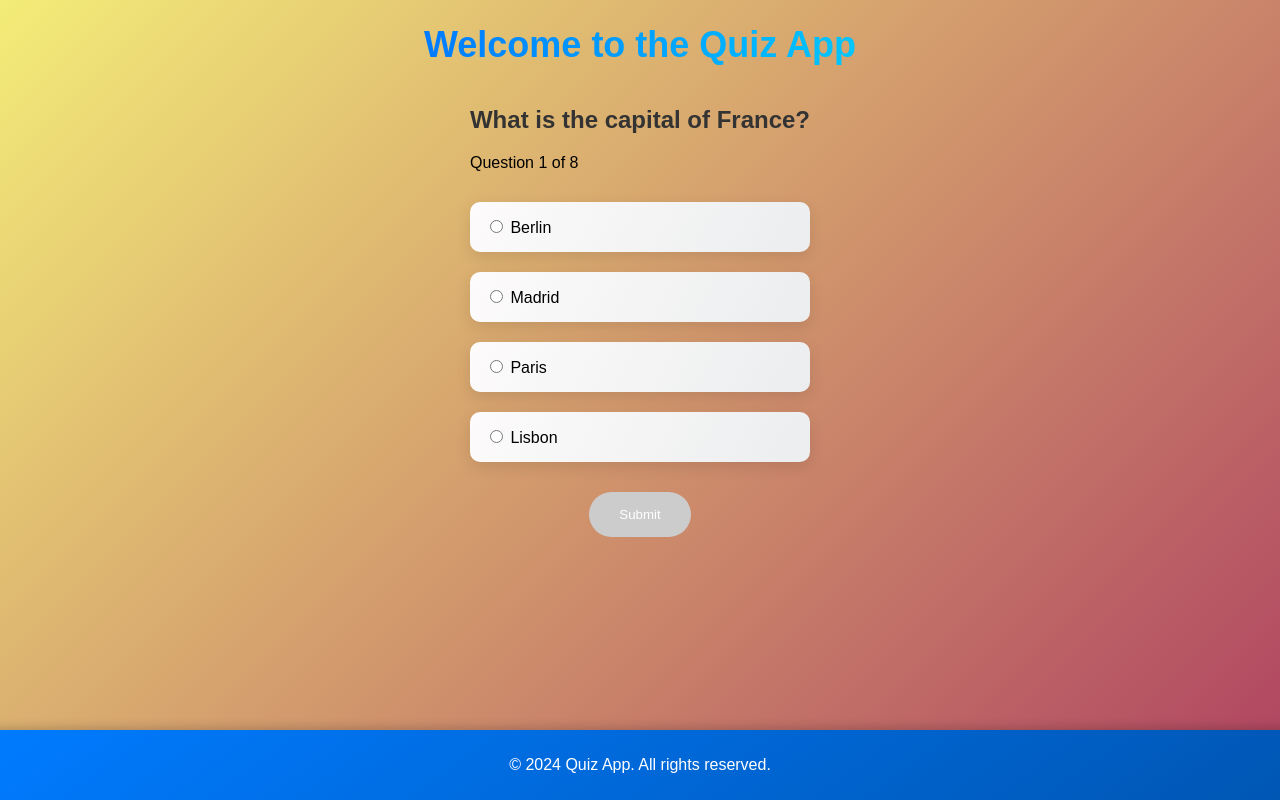
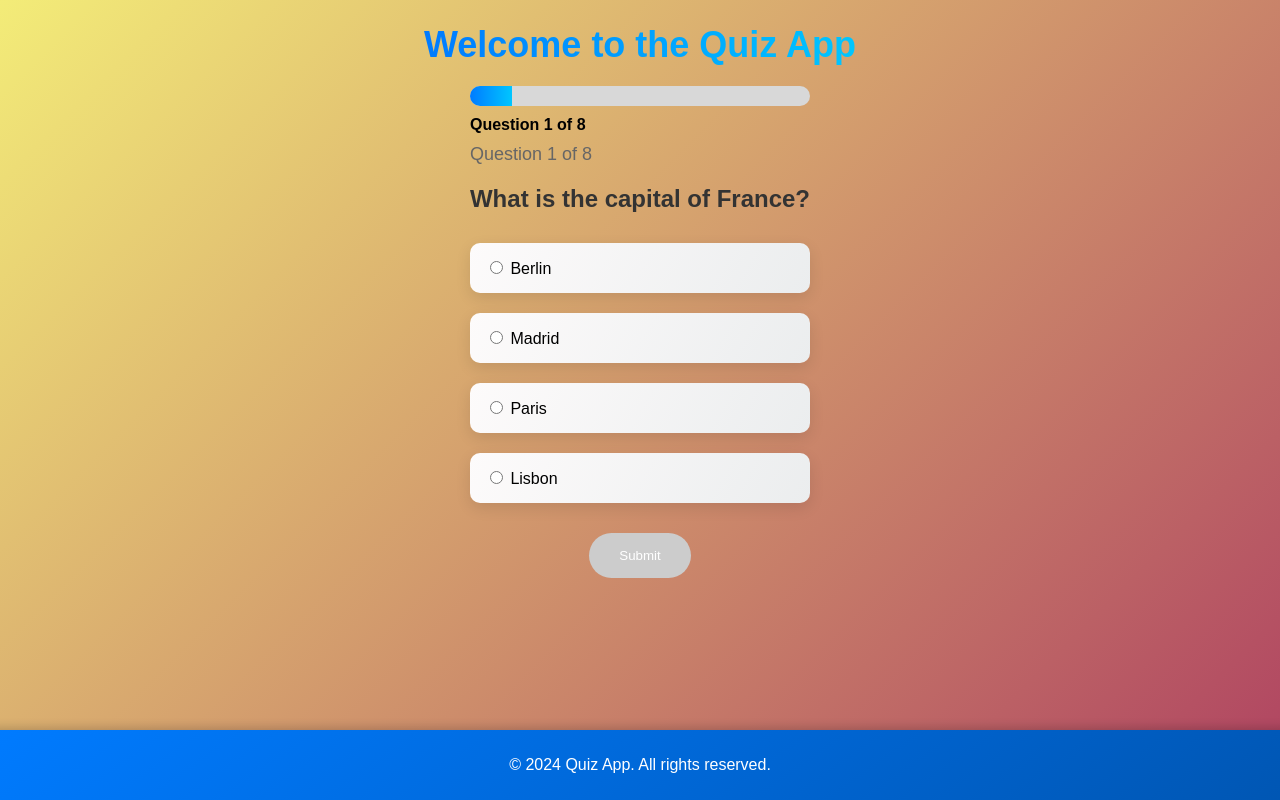
Before and after one commit to kirankumar2007/quizapp, a plain HTML site: page index.html in a window 1280 px wide. Drawn offline with Linux system fonts and the light colour scheme.

Commit message:
added progress bar and added debugging statements

```diff
--- a/index.html
+++ b/index.html
@@ -11,10 +11,16 @@
         <h1>Welcome to the Quiz App</h1>
     </header>
     <div class="quiz-container">
+        <div id="progress-container" class="progress-container">
+            <div id="progressBarFull" class="progress-bar-full"></div>
+        </div>
+        <p id="progressText" class="progress-text"></p>
+        <p id="question-counter" class="question-counter">Question 1 of 3</p>
+
         <div id="quiz">
             <div id="quiz-header">
                 <h2 id="question">Question Text</h2>
-                <p id="question-number">Question <span id="current-question">1</span> of <span id="total-questions">8</span></p>
+                <!-- <p id="question-number">Question <span id="current-question">1</span> of <span id="total-questions">8</span></p> -->
             </div>
             <div class="options">
                 <label class="option">
--- a/script.js
+++ b/script.js
@@ -65,22 +65,32 @@ const quizData = [
     }
 ];
 
-
 const questionEl = document.getElementById('question');
 const optionsContainer = document.querySelector('.options');
 const submitBtn = document.getElementById('submit');
-
+const progressBarFull = document.getElementById('progressBarFull');
+const progressText = document.getElementById('progressText');
+const questionCounterText = document.getElementById('question-counter');
 let currentQuiz = 0;
 let score = 0;
 let selectedAnswer = undefined;
 
-loadQuiz();
+initializeQuiz();
+
+function initializeQuiz() {
+    loadQuiz();
+    preLoadOptions(); // Redundant function to simulate pre-loading options
+    checkConnectionStatus(); // Redundant function to simulate checking the internet connection
+}
 
 function loadQuiz() {
     deselectAnswers();
 
     const currentQuizData = quizData[currentQuiz];
     questionEl.innerText = currentQuizData.question;
+    questionCounterText.innerText = `Question ${currentQuiz + 1} of ${quizData.length}`;
+    progressText.innerText = `Question ${currentQuiz + 1} of ${quizData.length}`;
+    progressBarFull.style.width = `${((currentQuiz + 1) / quizData.length) * 100}%`;
 
     optionsContainer.innerHTML = `
         <label>
@@ -109,6 +119,8 @@ function loadQuiz() {
             submitBtn.disabled = false;
         });
     });
+
+    checkBrowserCompatibility(); // Redundant function to simulate checking browser compatibility
 }
 
 function deselectAnswers() {
@@ -128,6 +140,7 @@ submitBtn.addEventListener('click', () => {
 
         if (currentQuiz < quizData.length) {
             loadQuiz();
+            trackUserSelection(); // Redundant function to simulate tracking user selection
         } else {
             showResults();
         }
@@ -137,8 +150,31 @@ submitBtn.addEventListener('click', () => {
 function showResults() {
     optionsContainer.innerHTML = `
         <h2>You answered ${score}/${quizData.length} questions correctly.</h2>
-        <button onclick="location.reload()">Reload</button>
+        <button id="final-but" onclick="location.reload()">Attempt again</button>
     `;
     questionEl.innerHTML = '';
     submitBtn.style.display = 'none';
+    progressBarFull.style.width = '100%';
+    progressText.innerText = 'Quiz Completed';
 }
+
+// Redundant function: simulates pre-loading options
+function preLoadOptions() {
+    console.log("Pre-loading answer options...");
+}
+
+// Redundant function: simulates checking internet connection
+function checkConnectionStatus() {
+    console.log("Checking internet connection...");
+    return navigator.onLine ? "Online" : "Offline";
+}
+
+// Redundant function: simulates checking browser compatibility
+function checkBrowserCompatibility() {
+    console.log("Checking browser compatibility...");
+}
+
+// Redundant function: simulates tracking user selection
+function trackUserSelection() {
+    console.log("Tracking user selection...");
+}
--- a/styles.css
+++ b/styles.css
@@ -87,3 +87,39 @@ footer {
     bottom: 0;
     box-shadow: 0 -2px 10px rgba(0, 0, 0, 0.2);
 }
+
+.progress-container {
+    height: 20px;
+    width: 100%;
+    background: #d8d8d8;
+    border-radius: 10px;
+    margin-bottom: 10px;
+    overflow: hidden;
+}
+
+.progress-bar-full {
+    height: 100%;
+    background: linear-gradient(90deg, #007bff, #00c6ff);
+    width: 0;
+    transition: width 0.3s ease;
+}
+
+.progress-text {
+    margin: 10px 0;
+    font-weight: bold;
+}
+
+.question-counter {
+    margin: 10px 0;
+    font-size: 18px;
+    color: #666;
+}
+
+#final-but{
+background-color: #00c6ff;
+height: 40px;
+width: 180px;
+margin-left: 100px;
+border-radius: 30px;
+color:black;
+}
```
